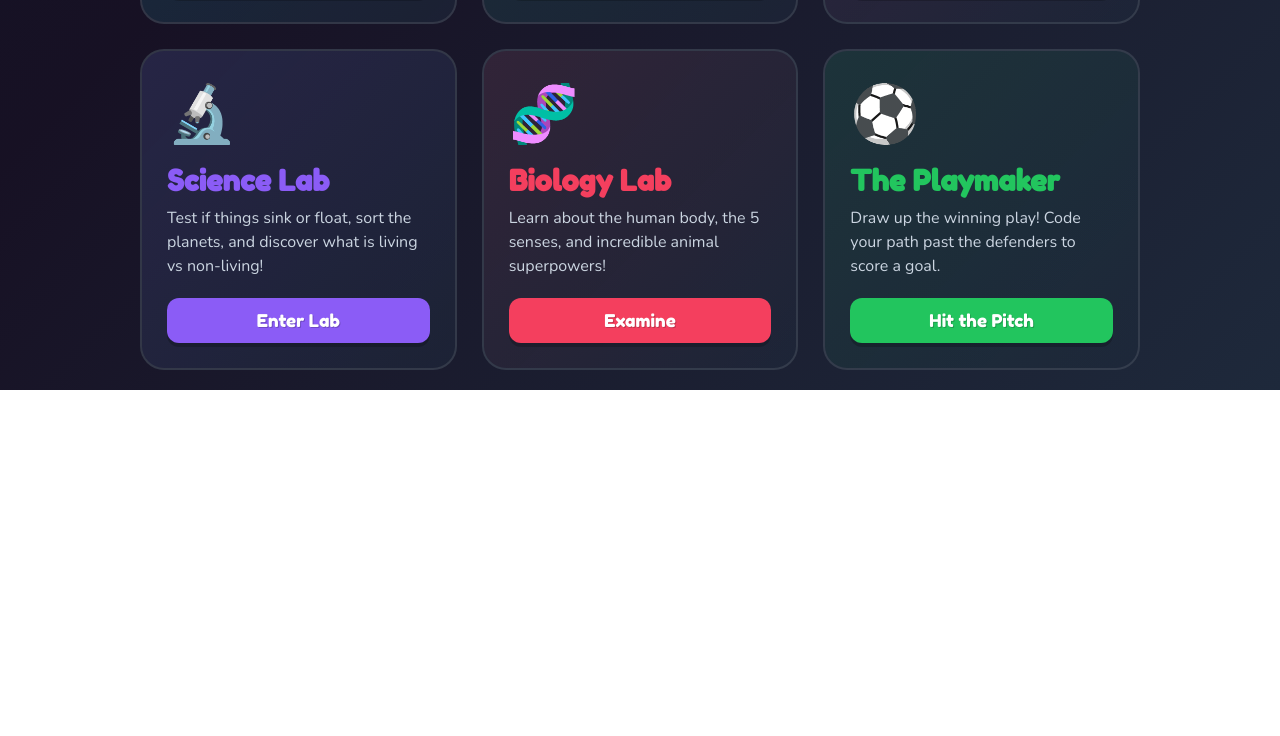
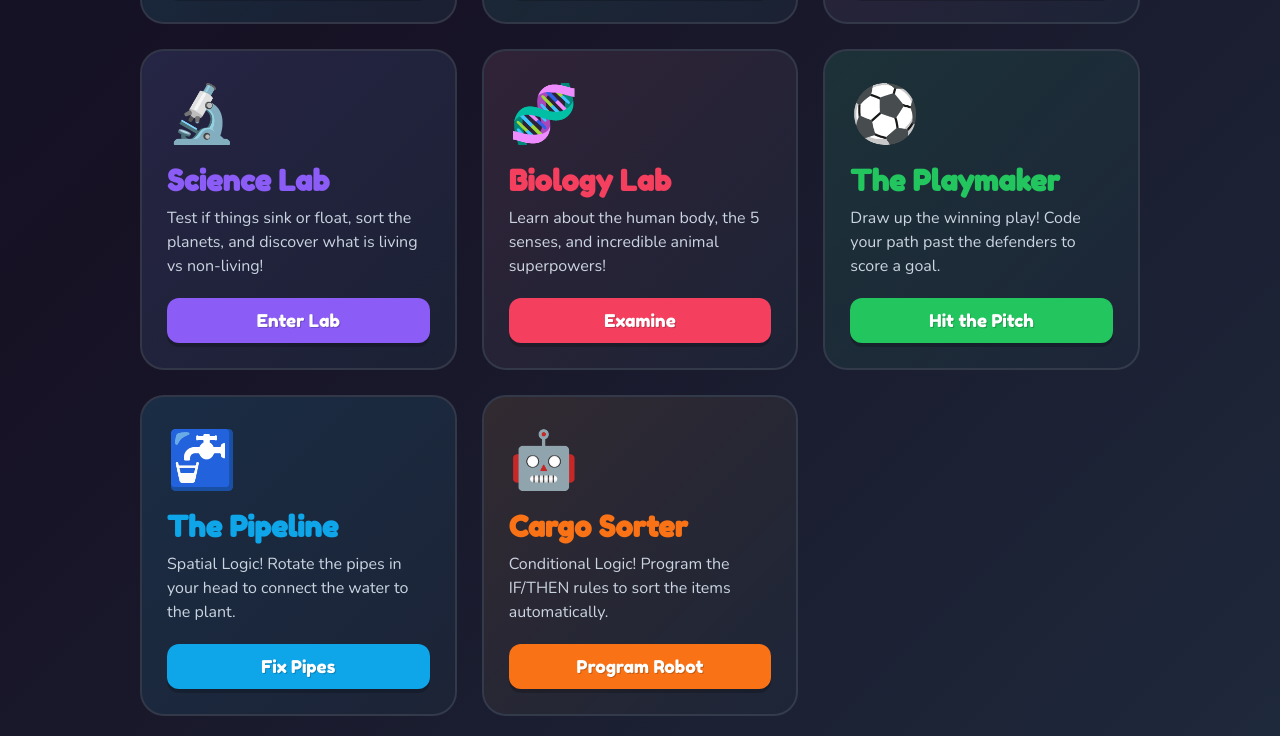
Before and after one commit to velamakanniaditya-dotcom/Vedh, a plain HTML site: page index.html in a window 1280 px wide. Shown: the part 1343-2079 px from the top of the page. Before the commit the page ends 1733 px from the top, so only its background shows below. Drawn offline with nearby package versions, Linux system fonts and the light colour scheme.

Commit message:
index.html

```diff
--- a/index.html
+++ b/index.html
@@ -255,6 +255,24 @@ h1 { font-family: 'Fredoka One', cursive; font-size: 3.5rem; color: var(--gold);
     <div class="cta-btn">Hit the Pitch</div>
   </div>
 </a>
+     <a href="pipeline-puzzle.html" class="game-card" style="--card-color: #0ea5e9;">
+  <div class="card-content">
+    <span class="card-icon">🚰</span>
+    <h2 class="card-title">The Pipeline</h2>
+    <p class="card-desc">Spatial Logic! Rotate the pipes in your head to connect the water to the plant.</p>
+    <div class="cta-btn">Fix Pipes</div>
+  </div>
+</a>
+
+<a href="cargo-sorter.html" class="game-card" style="--card-color: #f97316;">
+  <div class="card-content">
+    <span class="card-icon">🤖</span>
+    <h2 class="card-title">Cargo Sorter</h2>
+    <p class="card-desc">Conditional Logic! Program the IF/THEN rules to sort the items automatically.</p>
+    <div class="cta-btn">Program Robot</div>
+  </div>
+</a>
+
 
   </div>
 </div>
```
